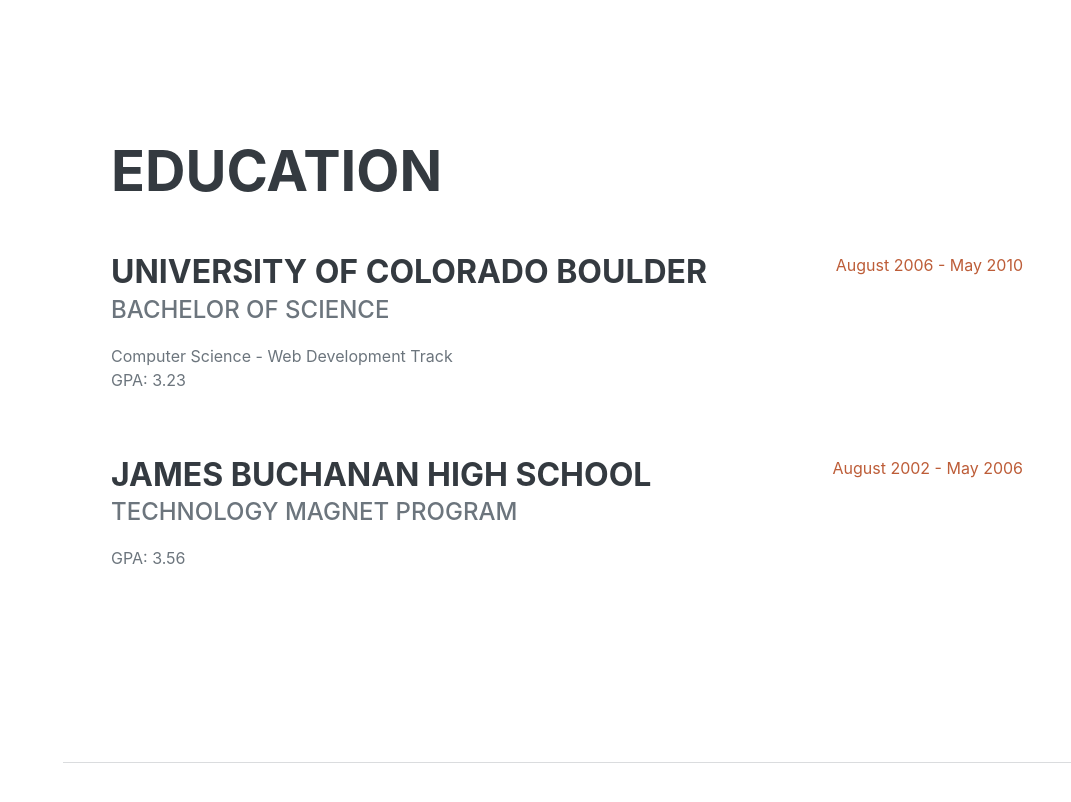
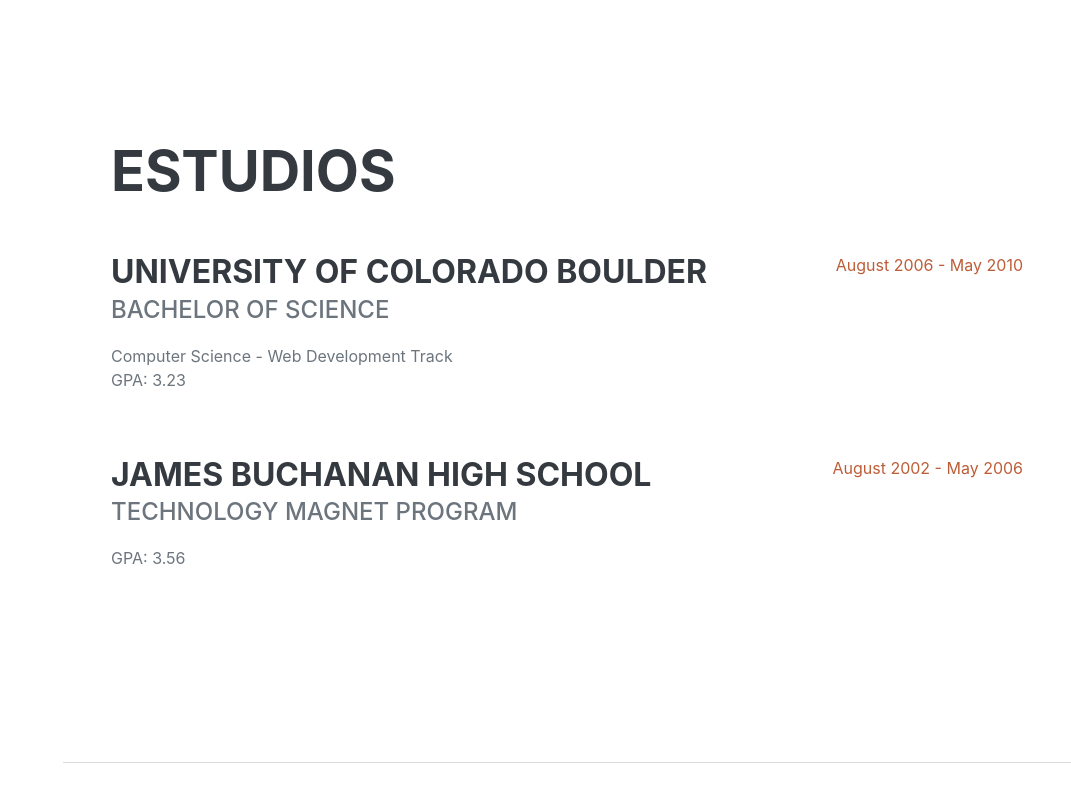
Before and after one commit to carlavida1996/CURRICULUM-VITAE, a plain HTML site: page index.html in a window 1280 px wide. Shown: the part 1640-2442 px from the top of the page, without its empty margins (209-1280 px from the left). Drawn offline with nearby package versions, Linux system fonts and the light colour scheme; a web font is replaced by a local one.

Commit message:
Update index.html

```diff
--- a/index.html
+++ b/index.html
@@ -98,7 +98,7 @@
             <!-- Education-->
             <section class="resume-section" id="education">
                 <div class="resume-section-content">
-                    <h2 class="mb-5">Education</h2>
+                    <h2 class="mb-5">ESTUDIOS</h2>
                     <div class="d-flex flex-column flex-md-row justify-content-between mb-5">
                         <div class="flex-grow-1">
                             <h3 class="mb-0">University of Colorado Boulder</h3>
```
